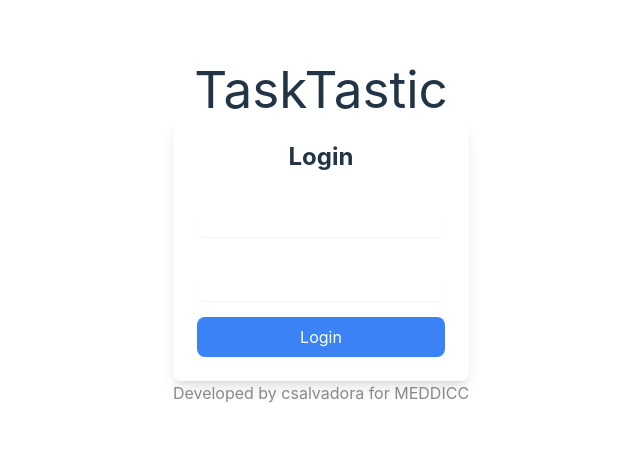
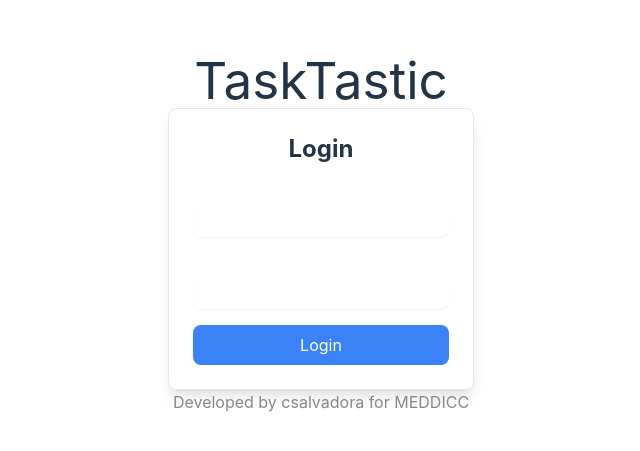
Before and after one commit to crs26/todoapp, a React (Vite) app in the folder frontend/: page / in a window 1280 px wide. Shown: the part 167-618 px from the top of the page, without its empty margins (319-959 px from the left). Built offline with nearby package versions, Linux system fonts and the light colour scheme.

Commit message:
💄Enhanced spacing

```diff
--- a/frontend/src/components/dashboard.tsx
+++ b/frontend/src/components/dashboard.tsx
@@ -70,11 +70,11 @@
   };
   return (
     <div className="card">
-      <div className="flex flex-wrap gap-4 justify-between">
+      <div className={`columns-${tabs.length} gap-4`}>
         {tabs.map((tab) => (
           <button
             key={tab.id}
-            className={`font-bold py-2 px-4 rounded ${
+            className={`font-bold py-2 px-4 rounded mx-2 ${
               active == tab.id
                 ? "bg-blue-500 text-white"
                 : "bg-blue-800 text-gray-400"
--- a/frontend/src/components/login.tsx
+++ b/frontend/src/components/login.tsx
@@ -18,7 +18,7 @@
 
   return (
     <div className="flex items-center justify-center ">
-      <div className=" p-6 rounded-lg shadow-lg w-full ">
+      <div className=" p-6 rounded-lg border shadow-lg w-full ">
         <h2 className="text-2xl font-bold mb-4 text-center">Login</h2>
         <form onSubmit={handleSubmit} className="space-y-4">
           <div>
@@ -31,7 +31,7 @@
             <input
               type="text"
               id="username"
-              className="w-full border-gray-300 rounded-lg shadow-sm focus:ring-blue-500 focus:border-blue-500"
+              className="w-full p-1 border-gray-300 rounded-lg shadow-sm focus:ring-blue-500 focus:border-blue-500"
               value={username}
               onChange={(e) => setUsername(e.target.value)}
               required
@@ -47,7 +47,7 @@
             <input
               type="password"
               id="password"
-              className="w-full border-gray-300 rounded-lg shadow-sm focus:ring-blue-500 focus:border-blue-500"
+              className="w-full p-1 border-gray-300 rounded-lg shadow-sm focus:ring-blue-500 focus:border-blue-500"
               value={password}
               onChange={(e) => setPassword(e.target.value)}
               required
```
